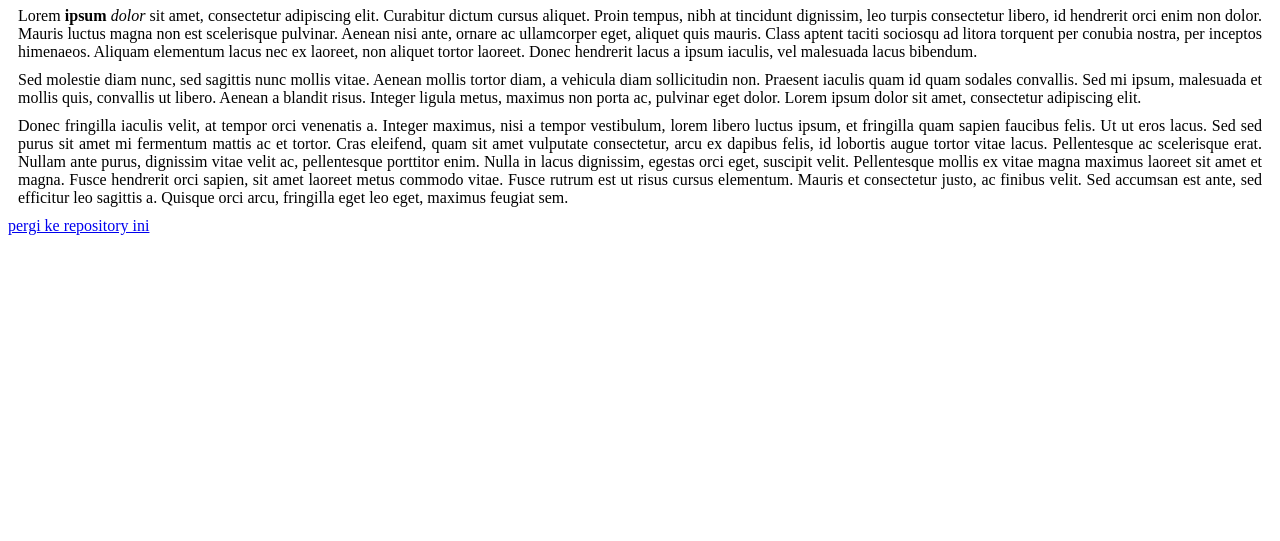
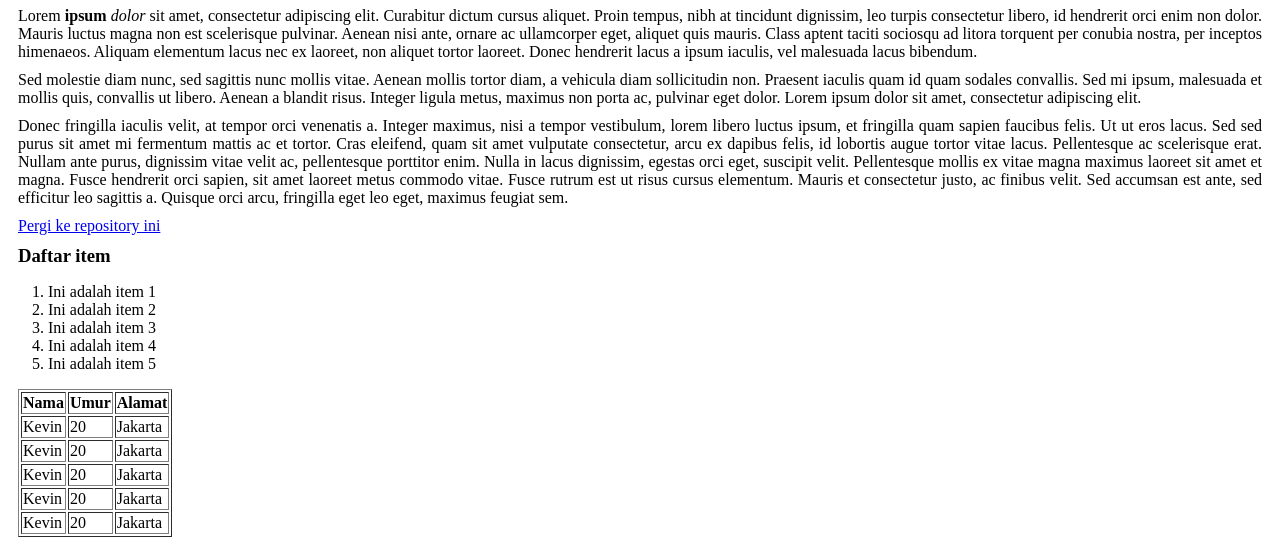
Before and after one commit to kevinmf1/latihanhtml, a plain HTML site: page index.html in a window 1280 px wide. Shown: the part 73-614 px from the top of the page. Drawn offline with Linux system fonts and the light colour scheme.

Commit message:
menambahkan detail kedua

```diff
--- a/index.html
+++ b/index.html
@@ -11,6 +11,52 @@
     <p style="text-align: justify; margin: 10px;">Lorem <strong>ipsum</strong> <i>dolor</i> sit amet, consectetur adipiscing elit. Curabitur dictum cursus aliquet. Proin tempus, nibh at tincidunt dignissim, leo turpis consectetur libero, id hendrerit orci enim non dolor. Mauris luctus magna non est scelerisque pulvinar. Aenean nisi ante, ornare ac ullamcorper eget, aliquet quis mauris. Class aptent taciti sociosqu ad litora torquent per conubia nostra, per inceptos himenaeos. Aliquam elementum lacus nec ex laoreet, non aliquet tortor laoreet. Donec hendrerit lacus a ipsum iaculis, vel malesuada lacus bibendum.</p>
     <p style="text-align: justify; margin: 10px;">Sed molestie diam nunc, sed sagittis nunc mollis vitae. Aenean mollis tortor diam, a vehicula diam sollicitudin non. Praesent iaculis quam id quam sodales convallis. Sed mi ipsum, malesuada et mollis quis, convallis ut libero. Aenean a blandit risus. Integer ligula metus, maximus non porta ac, pulvinar eget dolor. Lorem ipsum dolor sit amet, consectetur adipiscing elit.</p>
     <p style="text-align: justify; margin: 10px;">Donec fringilla iaculis velit, at tempor orci venenatis a. Integer maximus, nisi a tempor vestibulum, lorem libero luctus ipsum, et fringilla quam sapien faucibus felis. Ut ut eros lacus. Sed sed purus sit amet mi fermentum mattis ac et tortor. Cras eleifend, quam sit amet vulputate consectetur, arcu ex dapibus felis, id lobortis augue tortor vitae lacus. Pellentesque ac scelerisque erat. Nullam ante purus, dignissim vitae velit ac, pellentesque porttitor enim. Nulla in lacus dignissim, egestas orci eget, suscipit velit. Pellentesque mollis ex vitae magna maximus laoreet sit amet et magna. Fusce hendrerit orci sapien, sit amet laoreet metus commodo vitae. Fusce rutrum est ut risus cursus elementum. Mauris et consectetur justo, ac finibus velit. Sed accumsan est ante, sed efficitur leo sagittis a. Quisque orci arcu, fringilla eget leo eget, maximus feugiat sem.</p>
-    <a href="https://github.com/kevinmf1/latihanhtml">pergi ke repository ini</a>
+    <a href="https://github.com/kevinmf1/latihanhtml" style="margin: 10px;">Pergi ke repository ini</a>
+    <h3 style="margin: 10px;">Daftar item</h3>
+    <ol>
+        <li>Ini adalah item 1</li>
+        <li>Ini adalah item 2</li>
+        <li>Ini adalah item 3</li>
+        <li>Ini adalah item 4</li>
+        <li>Ini adalah item 5</li>
+    </ol>
+    <table border="1" style="margin: 10px;">
+        <tr>
+            <th>Nama</th>
+            <th>Umur</th>
+            <th>Alamat</th>
+        </tr>
+        <tr>
+            <td>Kevin</td>
+            <td>20</td>
+            <td>Jakarta</td>
+        </tr>
+        <tr>
+            <td>Kevin</td>
+            <td>20</td>
+            <td>Jakarta</td>
+        </tr>
+        <tr>
+            <td>Kevin</td>
+            <td>20</td>
+            <td>Jakarta</td>
+        </tr>
+        <tr>
+            <td>Kevin</td>
+            <td>20</td>
+            <td>Jakarta</td>
+        </tr>
+        <tr>
+            <td>Kevin</td>
+            <td>20</td>
+            <td>Jakarta</td>
+        </tr>
+    </table>
+    <img src="http://t2.gstatic.com/images?q=tbn:ANd9GcR8lzo29IshF2Zvap5wwO5zi8xdm3w2aRkMITE0mcfneNeSrmQ6" alt="gambar logo manchester city">
+
+    <div>
+        <h3 style="margin: 10px;">Ini adalah teks di dalam div</h3>
+        <p style="text-align: justify; margin: 10px;">Lorem ipsum dolor sit amet, consectetur adipiscing elit. Curabitur dictum cursus aliquet. Proin tempus, nibh at tincidunt dignissim, leo turpis consectetur libero, id hendrerit orci enim non dolor. Mauris luctus magna non est scelerisque pulvinar. Aenean nisi ante, ornare ac ullamcorper eget, aliquet quis mauris. Class aptent taciti sociosqu ad litora torquent per conubia nostra, per inceptos himenaeos. Aliquam elementum lacus nec ex laoreet, non aliquet tortor laoreet. Donec hendrerit lacus a ipsum iaculis, vel malesuada lacus bibendum.</p>
+    </div>
 </body>
 </html>
```
